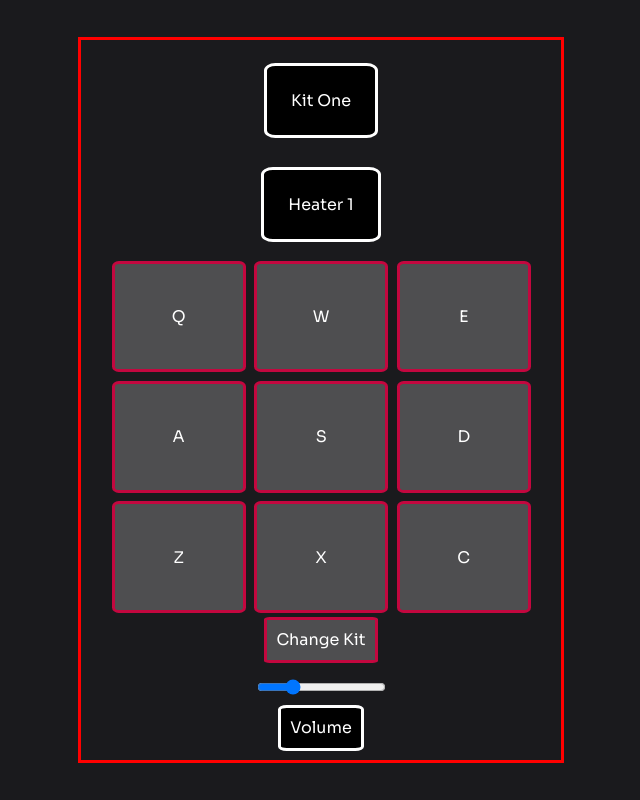
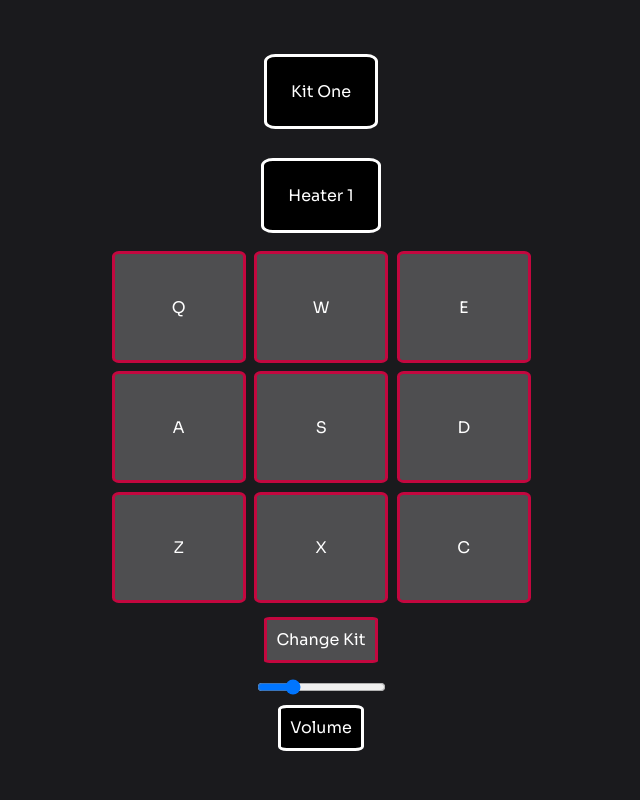
Before and after one commit to VinuJ/drum-machine, a React (Create React App) app: page / in a window 1280 px wide. Shown: the whole page, without its empty margins (319-959 px from the left). Built offline with nearby package versions, Linux system fonts and the light colour scheme.

Commit message:
Updated heights

```diff
--- a/src/styles.scss
+++ b/src/styles.scss
@@ -49,7 +49,6 @@ a {
   justify-content: center;
   align-items: center;
   #drum-machine {
-    border: solid red;
     width: 90%;
     height: 90%;
     max-width: 30rem;
@@ -96,6 +95,7 @@ a {
   }
 
   #switch-kit-btn {
+    margin-top: 2%;
     padding: 2%;
     font-family: 'Sora', sans-serif;
     font-size: 1em;
@@ -110,6 +110,7 @@ a {
   #label {
     @include panel-styling;
     margin-top: 1%;
+    margin-bottom: 2%;
     padding: 2%;
   }
 }
```
